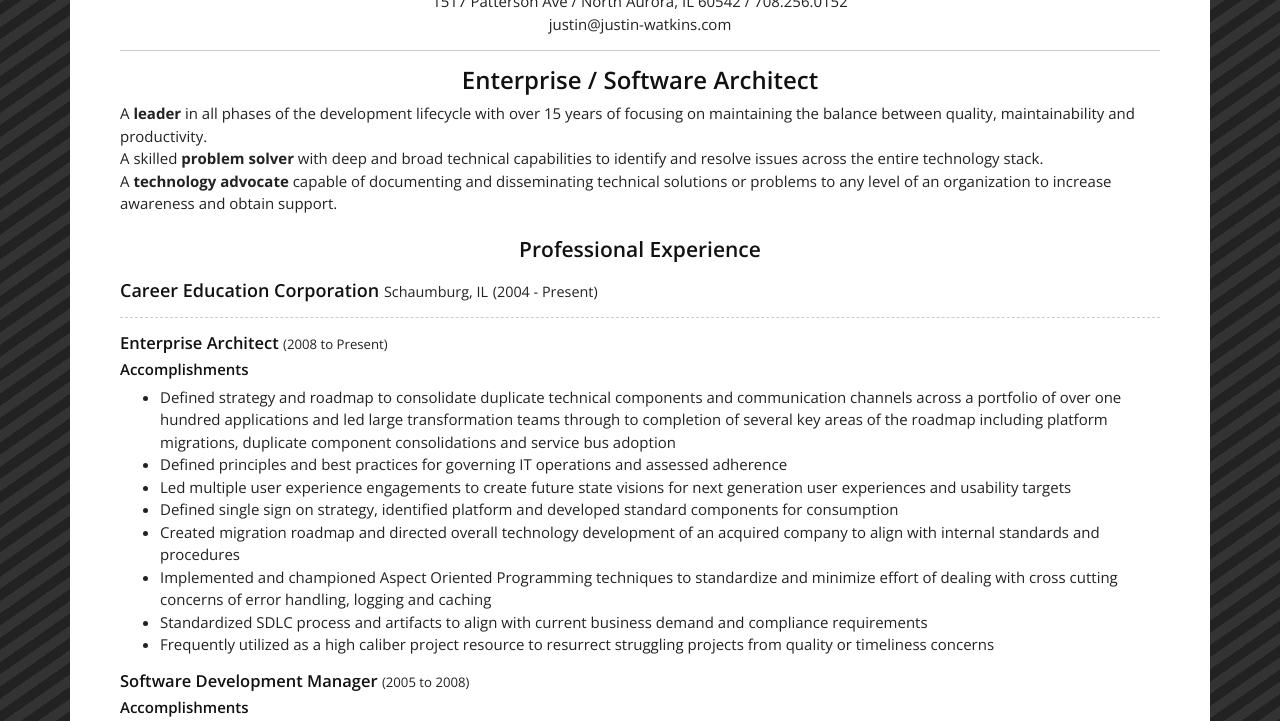
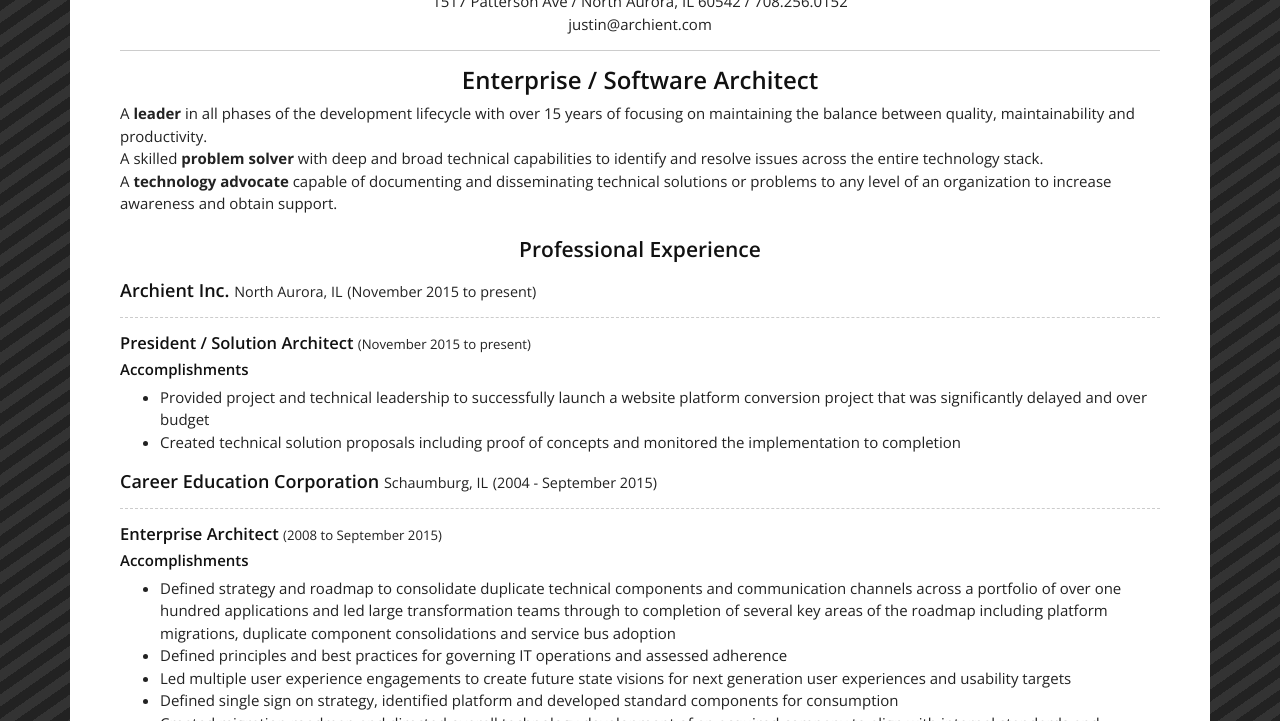
Before and after one commit to justinwatkins/resume, a website: page resume/wwwroot/index.html at #/resume in a window 1280 px wide. Shown: the part 190-911 px from the top of the page. Drawn offline with nearby package versions, Linux system fonts and the light colour scheme; a web font is replaced by a local one.

Commit message:
updated resume

```diff
--- a/resume/wwwroot/templates/resume.html
+++ b/resume/wwwroot/templates/resume.html
@@ -7,7 +7,7 @@
             <span class="p-region region">IL</span>
             <span class="p-postal-code postal-code">60542</span> /
             <span class="p-tel tel">708.256.0152</span>
-            <div class="p-email email text-center">justin@justin-watkins.com</div>
+            <div class="p-email email text-center">justin@archient.com</div>
         </div>
     </section>
     <section class="p-summary">
@@ -27,16 +27,34 @@
 
     <section class="p-experience">
         <h3 class="text-center">Professional Experience</h3>
+         <div>
+            <h4 class="h-card vcard">
+                <span class="p-name fn">Archient Inc.</span>
+                <small class="p-region region">North Aurora, IL</small>
+                <small>(November 2015 to present)</small>
+            </h4>
+            <div class="h-event">
+                <h5>
+                    <span class="p-name">President / Solution Architect</span>
+                    <small class="p-duration">(November 2015 to present)</small>
+                </h5>
+                <h6>Accomplishments</h6>
+                <ul class="p-description">
+                    <li class="p-description">Provided project and technical leadership to successfully launch a website platform conversion project that was significantly delayed and over budget</li>
+                    <li class="p-description">Created technical solution proposals including proof of concepts and monitored the implementation to completion</li>
+                </ul>
+            </div>
+        </div>
         <div>
             <h4 class="h-card vcard">
                 <span class="p-name fn">Career Education Corporation</span>
                 <small class="p-region region">Schaumburg, IL</small>
-                <small>(2004 - Present)</small>
+                <small>(2004 - September 2015)</small>
             </h4>
             <div class="h-event">
                 <h5>
                     <span class="p-name">Enterprise Architect</span>
-                    <small class="p-duration">(2008 to Present)</small>
+                    <small class="p-duration">(2008 to September 2015)</small>
                 </h5>
                 <h6>Accomplishments</h6>
                 <ul>
```
